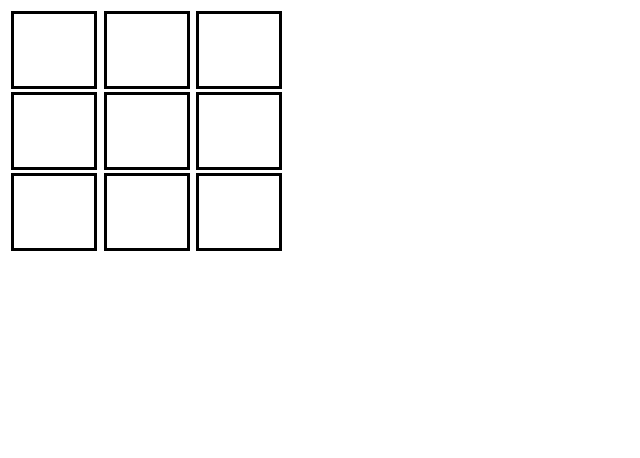
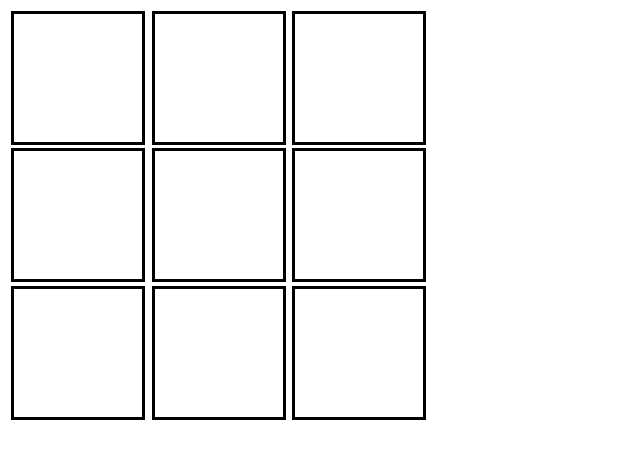
Before and after one commit to alexandrelam/vuets-tictactoe, a Nuxt app: page / in a window 1280 px wide. Shown: the top 458 px of the page, without its empty margins (0-640 px from the left). Built offline with nearby package versions, Linux system fonts and the light colour scheme.

Commit message:
fixed size for cells

```diff
--- a/components/Cell.vue
+++ b/components/Cell.vue
@@ -56,6 +56,7 @@ export default Vue.extend({
   align-items: center;
   justify-content: center;
   border: solid;
-  padding: 1rem 2.5rem;
+  width: 8rem;
+  height: 8rem;
 }
 </style>
```
